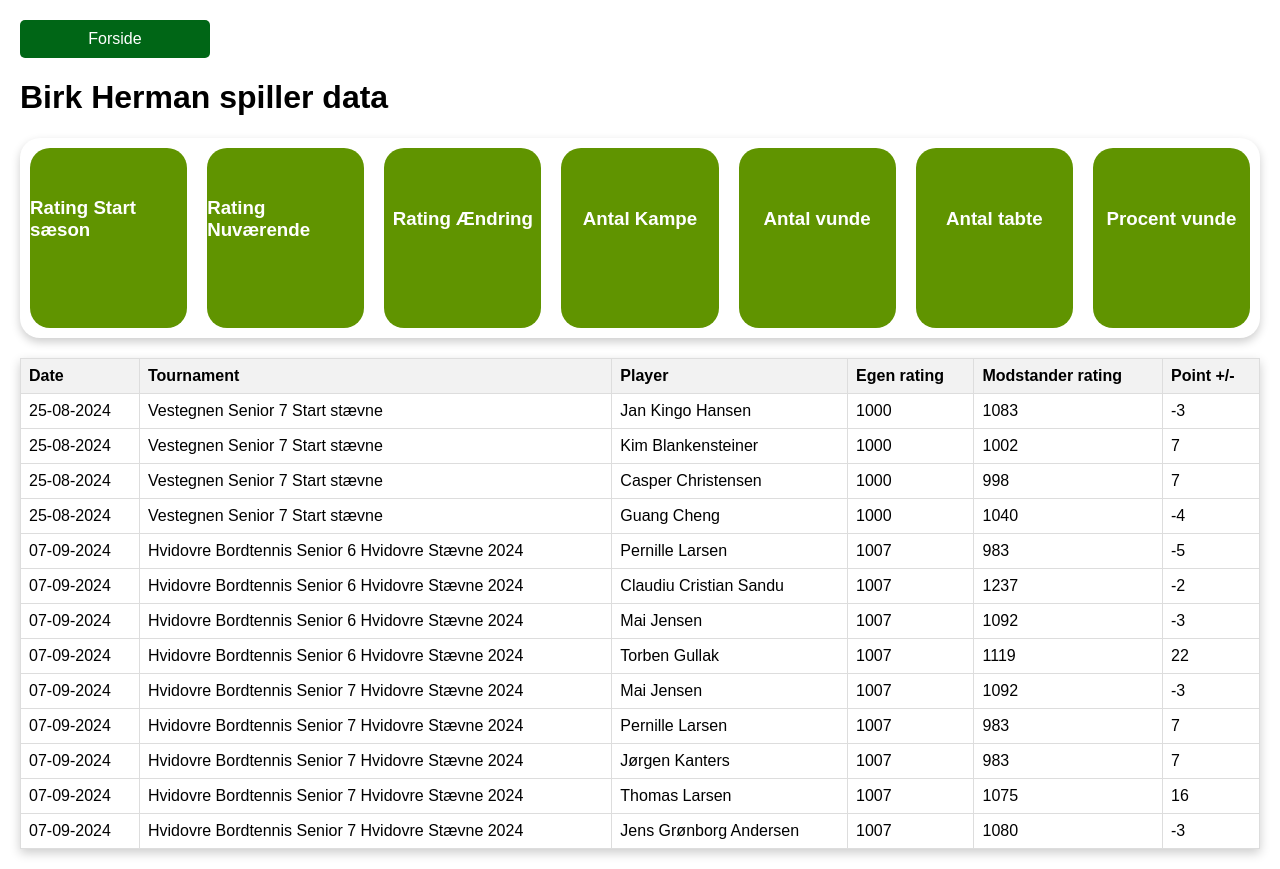
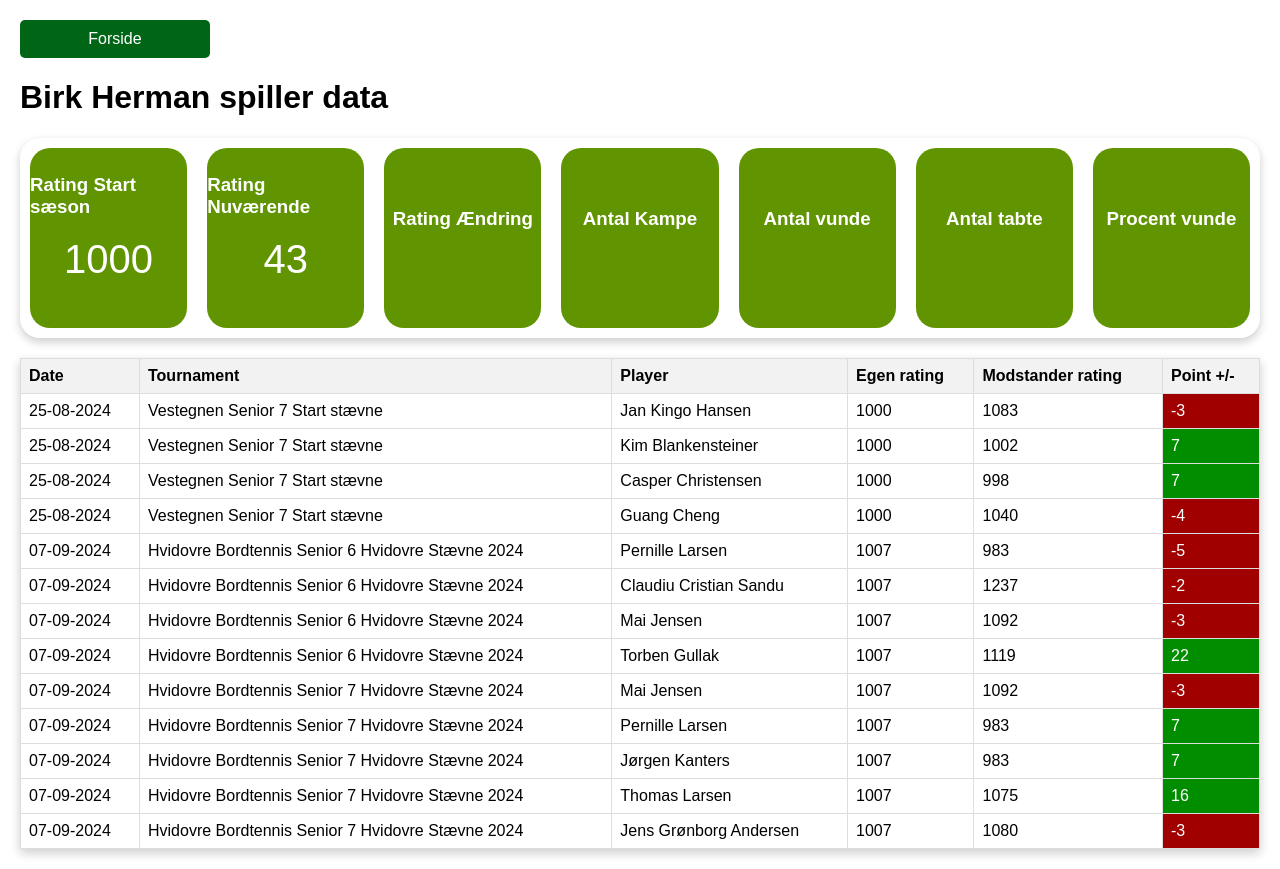
Before and after one commit to Oskarmle/TableTennis_playerData, a plain HTML site: page players/bh.html in a window 1280 px wide. Drawn offline with Linux system fonts and the light colour scheme.

Commit message:
started building the player stats functionallity

```diff
--- a/playerDataImport.js
+++ b/playerDataImport.js
@@ -1,5 +1,5 @@
 // Fetch and display the player data
-fetch("../player_data.json") // Adjust path as needed to point to the correct location
+fetch("../player_data.json")
   .then((response) => {
     if (!response.ok) {
       throw new Error(`HTTP error! status: ${response.status}`);
@@ -15,29 +15,86 @@ fetch("../player_data.json") // Adjust path as needed to point to the correct lo
       .getElementById("playerTable")
       .querySelector("tbody");
 
-    // Filter the data to find all records for the current player ID
     const playerDataEntries = data.filter(
       (player) => player.id === currentPlayerId
     );
 
     if (playerDataEntries.length > 0) {
-      // Loop through each record for the player and create a table row for each entry
+      // Loop through the data from the json file, Checking for ID's
       let count = 1;
       playerDataEntries.forEach((playerData) => {
         const row = document.createElement("tr");
         row.innerHTML = `
-          <td id="date${count}">${playerData.date}</td>
-          <td id="tournament${count}">${playerData.tournament}</td>
-          <td id="playerName${count}">${playerData.player.name}</td>
-          <td id="playerpoints${count}">${playerData.points[0]}</td>
-          <td id="opponentPoints${count}">${playerData.points[1]}</td>
-          <td id="pointScore${count}">${playerData.points[2]}</td>
+          <td id="date${count}-${currentPlayerId}">${playerData.date}</td>
+          <td id="tournament${count}-${currentPlayerId}">${playerData.tournament}</td>
+          <td id="playerName${count}-${currentPlayerId}">${playerData.player.name}</td>
+          <td id="playerPoints${count}-${currentPlayerId}">${playerData.points[0]}</td>
+          <td id="opponentPoints${count}-${currentPlayerId}">${playerData.points[1]}</td>
+          <td id="pointScore${count}-${currentPlayerId}">${playerData.points[2]}</td>
         `;
         tableBody.appendChild(row);
+
+        const pointScoreElement = document.getElementById(
+          `pointScore${count}-${currentPlayerId}`
+        );
+        if (pointScoreElement) {
+          const pointScoreValue = pointScoreElement.textContent.trim();
+          // Check if Pointscore has a minus
+          if (pointScoreValue.includes("-")) {
+            // console.log(`Row ${count}: The number includes a minus`);
+            pointScoreElement.style.background = "#a00000";
+            pointScoreElement.style.color = "white";
+          } else {
+            // console.log(`Row ${count}: The number is a positive one`);
+            pointScoreElement.style.background = "#008e00";
+            pointScoreElement.style.color = "white";
+          }
+        }
+
+        // Set start rating for player
+        const playerStartingPointFTable = document.getElementById(
+          `playerPoints1-${currentPlayerId}`
+        ).innerHTML;
+        document.getElementById("ratingStartSeason").innerHTML =
+          playerStartingPointFTable;
+
+        // console.log(playerStartingPointFTable);
+
+        const pointScoreElementHTML = document.getElementById(
+          `pointScore${count}-${currentPlayerId}`
+        ).innerHTML;
+
+        console.log(pointScoreElementHTML);
+
         count++;
       });
     } else {
-      console.error("No data found for the current player.");
+      console.error("haven't played any games yet");
     }
   })
-  .catch((error) => console.error("Error fetching player data:", error));
+  .catch((error) => console.error("Error fetching player data", error));
+
+  setTimeout(() => {
+    function addRating() {
+      const playerIdElement = document.getElementById("player-id");
+      const currentPlayerId = playerIdElement.getAttribute("data-player-id");
+      let totalScore = 0;
+
+      // Calculate total pointScore
+      const rows = document.querySelectorAll(`#playerTable tbody tr`);
+      rows.forEach((row) => {
+        const pointScoreCell = row.querySelector(`[id^="pointScore"][id*="${currentPlayerId}"]`);
+        if (pointScoreCell) {
+          const pointScoreValue = parseFloat(pointScoreCell.textContent.trim());
+          if (!isNaN(pointScoreValue)) {
+            totalScore += pointScoreValue; // Add point score to total
+          }
+        }
+      });
+
+      // Display total score (you can adjust where and how you display this)
+      console.log(`Total Point Score: ${totalScore}`);
+      document.getElementById("ratingNow").innerText = totalScore;
+    }
+    addRating();
+  }, 1000);
--- a/playerTable.js
+++ b/playerTable.js
@@ -1,3 +1,23 @@
 const playerTable = document.getElementById("playerTable");
 
-let count = 1;
+let count = 1; // Assuming you want to start with the first player.
+
+// Access the pointScore1 <td> element
+const pointScore1 = document.getElementById("pointScore1");
+
+// Delay the execution of the following code by 2 seconds (2000 milliseconds)
+setTimeout(() => {
+    if (pointScore1) { // Check if the element exists
+        // Get the text content of the <td> element
+        const pointScoreValue = pointScore1.textContent.trim(); // Use textContent to get the cell's content
+
+        // Check if the content includes a minus sign
+        if (pointScoreValue.includes("-")) {
+            console.log("The number includes a minus");
+        } else {
+            console.log("The number is a positive one");
+        }
+    } else {
+        console.log("pointScore1 element not found");
+    }
+}, 2000); // Delay in milliseconds
--- a/players/bh.html
+++ b/players/bh.html
@@ -17,33 +17,33 @@
       <a href="../index.html">Forside</a>
       <h1>Birk Herman spiller data</h1>
       <div class="statBox">
-        <div class="stats" id="ratingStartSeason">
+        <div class="stats">
           <h3>Rating Start sæson</h3>
-          <p></p>
+          <p id="ratingStartSeason"></p>
         </div>
-        <div class="stats" id="ratingNow">
+        <div class="stats">
           <h3>Rating Nuværende</h3>
-          <p></p>
+          <p id="ratingNow"></p>
         </div>
-        <div class="stats" id="ratingChange">
+        <div class="stats">
           <h3>Rating Ændring</h3>
-          <p></p>
+          <p id="ratingChange"></p>
         </div>
-        <div class="stats" id="numberOfGames">
+        <div class="stats">
           <h3>Antal Kampe</h3>
-          <p></p>
+          <p id="numberOfGames"></p>
         </div>
-        <div class="stats" id="gamesWon">
+        <div class="stats">
           <h3>Antal vunde</h3>
-          <p></p>
+          <p id="gamesWon"></p>
         </div>
-        <div class="stats" id="gamesLost">
+        <div class="stats">
           <h3>Antal tabte</h3>
-          <p></p>
+          <p id="gamesLost"></p>
         </div>
-        <div class="stats" id="h3ercentWon">
+        <div class="stats">
           <h3>Procent vunde</h3>
-          <p></p>
+          <p id="h3ercentWon"></p>
         </div>
       </div>
     </header>
```
